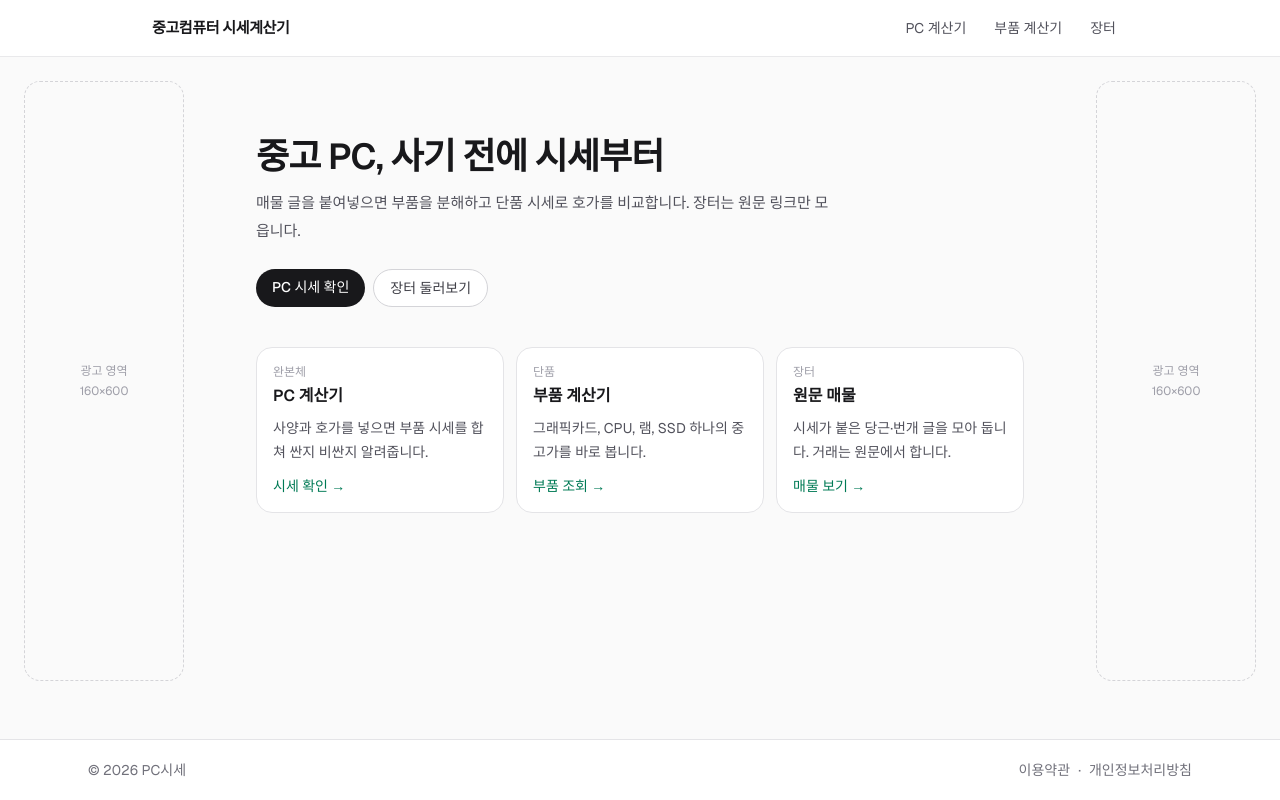
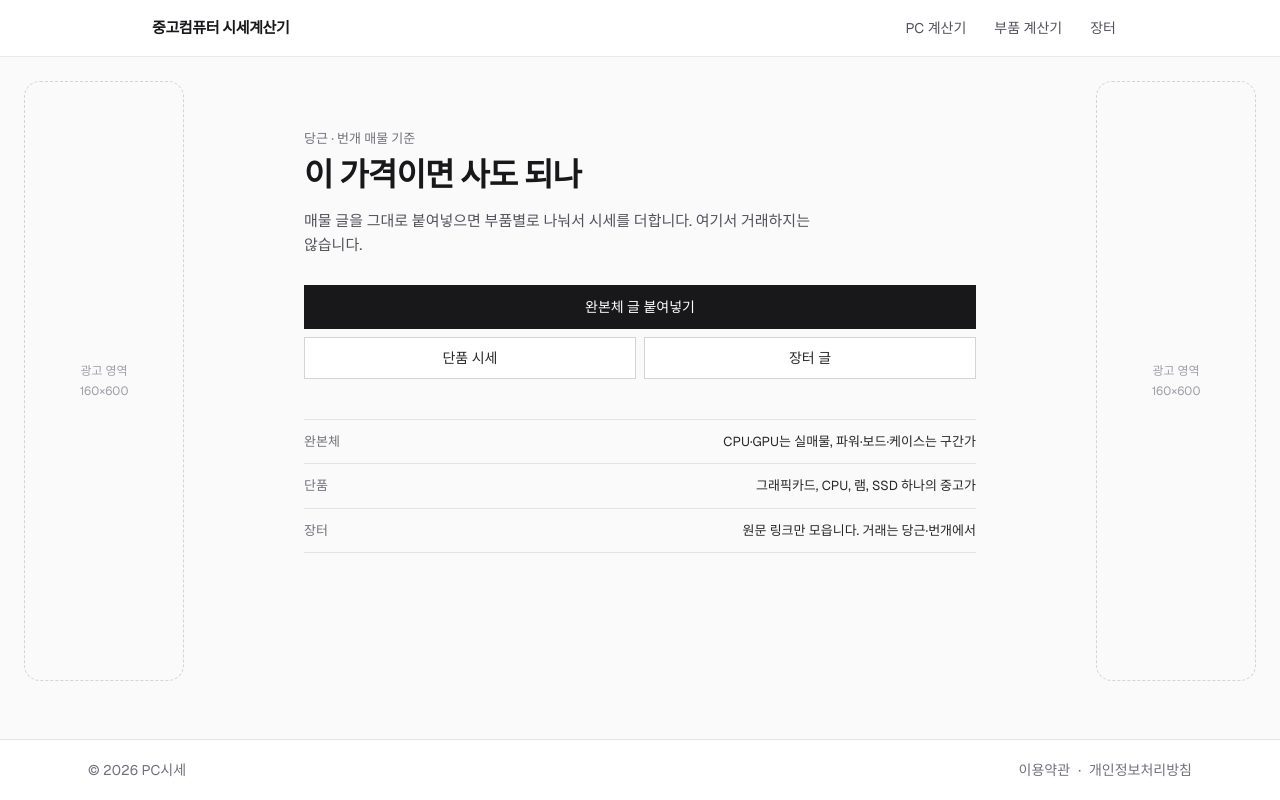
Before and after one commit to active06119-cpu/usedpcprice, a Next.js app: page / in a window 1280 px wide. Built offline with nearby package versions, Linux system fonts and the light colour scheme.

Commit message:
design: replace AI-looking home cards with a tool-first page

```diff
--- a/src/app/page.tsx
+++ b/src/app/page.tsx
@@ -1,70 +1,54 @@
 import Link from "next/link";
-
-const CARDS = [
-  {
-    href: "/calculator",
-    kicker: "완본체",
-    title: "PC 계산기",
-    desc: "사양과 호가를 넣으면 부품 시세를 합쳐 싼지 비싼지 알려줍니다.",
-    cta: "시세 확인",
-  },
-  {
-    href: "/part-price",
-    kicker: "단품",
-    title: "부품 계산기",
-    desc: "그래픽카드, CPU, 램, SSD 하나의 중고가를 바로 봅니다.",
-    cta: "부품 조회",
-  },
-  {
-    href: "/market",
-    kicker: "장터",
-    title: "원문 매물",
-    desc: "시세가 붙은 당근·번개 글을 모아 둡니다. 거래는 원문에서 합니다.",
-    cta: "매물 보기",
-  },
-] as const;
 
 export default function Home() {
   return (
-    <main className="mx-auto max-w-3xl py-10 sm:py-14">
-      <section>
-        <h1 className="text-3xl font-semibold tracking-tight text-zinc-900 sm:text-4xl">
-          중고 PC, 사기 전에 시세부터
-        </h1>
-        <p className="mt-3 max-w-xl text-[15px] leading-7 text-zinc-600">
-          매물 글을 붙여넣으면 부품을 분해하고 단품 시세로 호가를 비교합니다.
-          장터는 원문 링크만 모읍니다.
-        </p>
-        <div className="mt-6 flex flex-wrap gap-2">
+    <main className="mx-auto max-w-2xl py-8 sm:py-12">
+      <p className="text-[13px] text-zinc-500">당근 · 번개 매물 기준</p>
+      <h1 className="mt-1 text-[1.75rem] font-bold leading-snug tracking-tight text-zinc-900 sm:text-[2rem]">
+        이 가격이면 사도 되나
+      </h1>
+      <p className="mt-3 max-w-lg text-[15px] leading-6 text-zinc-600">
+        매물 글을 그대로 붙여넣으면 부품별로 나눠서 시세를 더합니다.
+        여기서 거래하지는 않습니다.
+      </p>
+
+      <div className="mt-7 space-y-2">
+        <Link
+          href="/calculator"
+          className="block bg-zinc-900 px-4 py-3 text-center text-sm font-medium text-white hover:bg-zinc-800"
+        >
+          완본체 글 붙여넣기
+        </Link>
+        <div className="grid grid-cols-2 gap-2">
           <Link
-            href="/calculator"
-            className="rounded-full bg-zinc-900 px-4 py-2 text-sm font-medium text-white"
+            href="/part-price"
+            className="border border-zinc-300 bg-white px-3 py-2.5 text-center text-sm text-zinc-800 hover:bg-zinc-50"
           >
-            PC 시세 확인
+            단품 시세
           </Link>
           <Link
             href="/market"
-            className="rounded-full border border-zinc-300 bg-white px-4 py-2 text-sm font-medium text-zinc-700"
+            className="border border-zinc-300 bg-white px-3 py-2.5 text-center text-sm text-zinc-800 hover:bg-zinc-50"
           >
-            장터 둘러보기
+            장터 글
           </Link>
         </div>
-      </section>
+      </div>
 
-      <section className="mt-10 grid gap-3 sm:grid-cols-3">
-        {CARDS.map((card) => (
-          <Link
-            key={card.href}
-            href={card.href}
-            className="rounded-2xl border border-zinc-200 bg-white p-4 transition hover:border-zinc-300 hover:shadow-sm"
-          >
-            <p className="text-xs font-medium text-zinc-400">{card.kicker}</p>
-            <h2 className="mt-1 text-base font-semibold text-zinc-900">{card.title}</h2>
-            <p className="mt-2 text-sm leading-6 text-zinc-600">{card.desc}</p>
-            <p className="mt-3 text-sm font-medium text-emerald-700">{card.cta} →</p>
-          </Link>
-        ))}
-      </section>
+      <dl className="mt-10 divide-y divide-zinc-200 border-y border-zinc-200 text-[13px]">
+        <div className="flex items-baseline justify-between gap-6 py-3">
+          <dt className="shrink-0 text-zinc-500">완본체</dt>
+          <dd className="text-right text-zinc-800">CPU·GPU는 실매물, 파워·보드·케이스는 구간가</dd>
+        </div>
+        <div className="flex items-baseline justify-between gap-6 py-3">
+          <dt className="shrink-0 text-zinc-500">단품</dt>
+          <dd className="text-right text-zinc-800">그래픽카드, CPU, 램, SSD 하나의 중고가</dd>
+        </div>
+        <div className="flex items-baseline justify-between gap-6 py-3">
+          <dt className="shrink-0 text-zinc-500">장터</dt>
+          <dd className="text-right text-zinc-800">원문 링크만 모읍니다. 거래는 당근·번개에서</dd>
+        </div>
+      </dl>
     </main>
   );
 }
```
